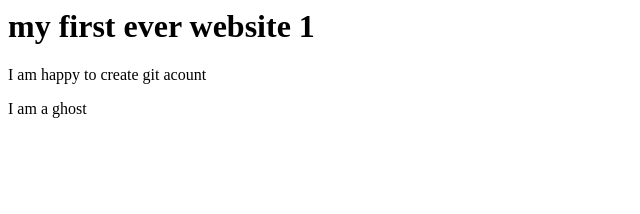
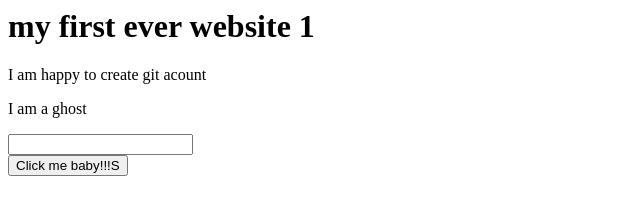
Before and after one commit to kazimoinul1/my-first-website1, a plain HTML site: page index.html in a window 1280 px wide. Shown: the whole page, without its empty margins (0-640 px from the left). Drawn offline with Linux system fonts and the light colour scheme.

Commit message:
done adding button

```diff
--- a/index.html
+++ b/index.html
@@ -1,3 +1,6 @@
 <h1>my first ever website 1</h1>
 <p>I am happy to create git acount</p>
 <p> I am a ghost</p>
+<input type="text">
+<br>
+<button>Click me baby!!!S</button>
```
